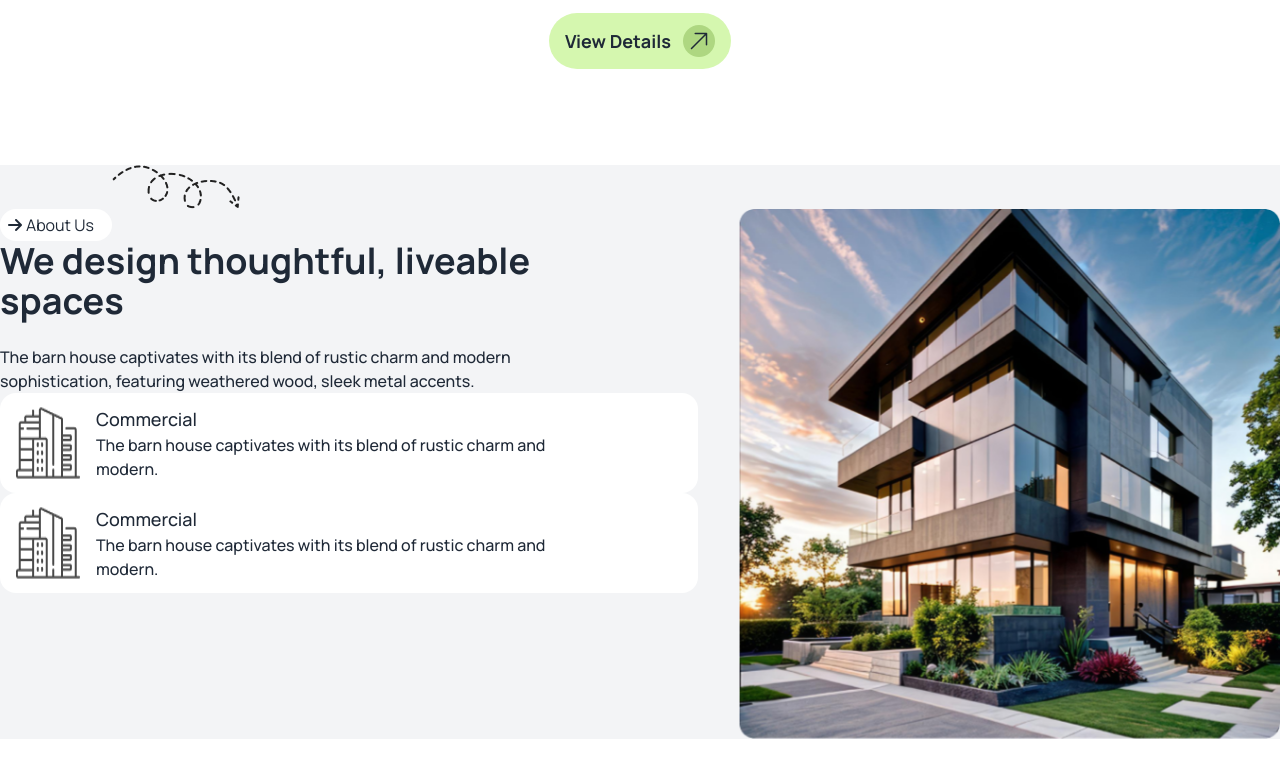
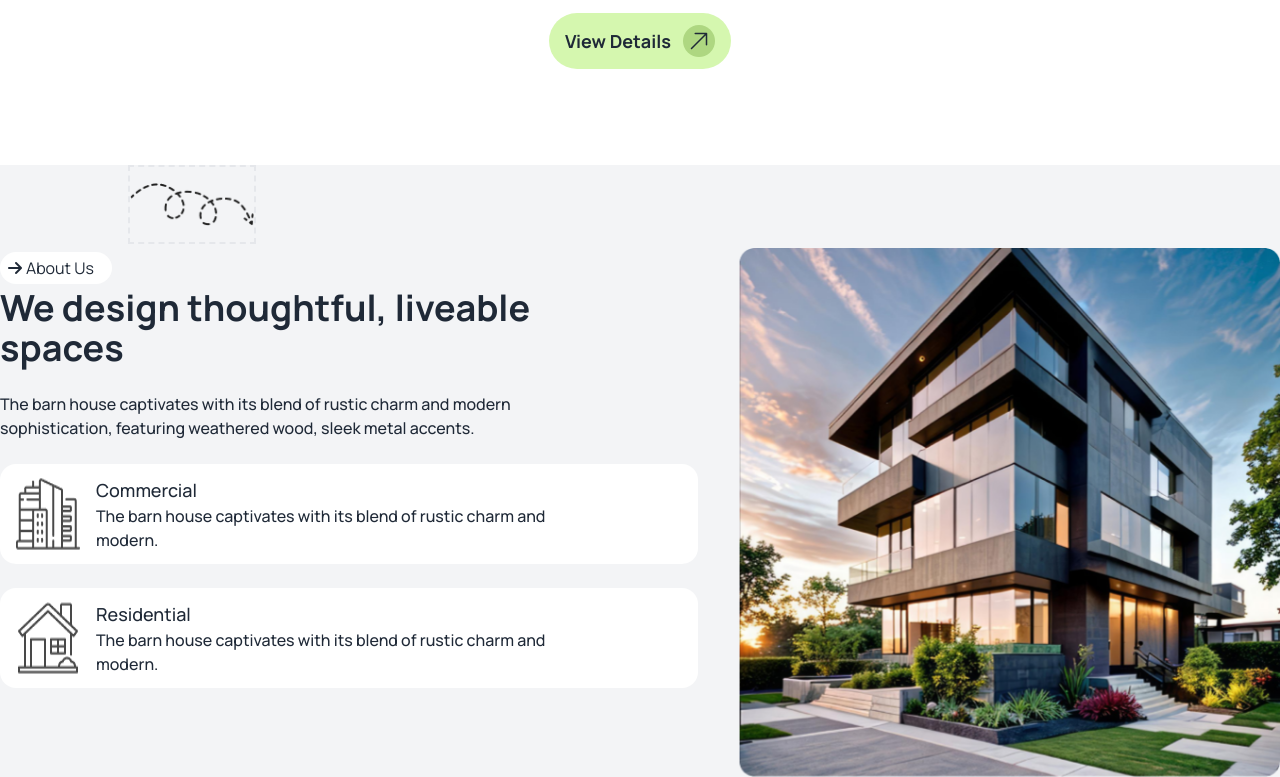
Before and after one commit to jubaer2222/rental, a plain HTML site: page index.html in a window 1280 px wide. Shown: the part 709-1486 px from the top of the page. Before the commit the page ends 1448 px from the top, so only its background shows below. Drawn offline with nearby package versions, Linux system fonts and the light colour scheme; a web font is replaced by a local one.

Commit message:
add thoughtful design section

```diff
--- a/index.html
+++ b/index.html
@@ -91,42 +91,48 @@
 
     <main>
         <!-- THOUGHTFUL DESIGN -->
-        <section class=" bg-gray-100 mt-24">
+        <section class=" bg-gray-100 mt-24 ">
 
-            <div class="ml-28">
-                <img src="images/Vector.png" alt="">
+            <div class="ml-32 border-dashed border-2 w-32  lg:flex hidden py-4">
+                <img class="" src="images/Vector.png" alt="">
             </div>
 
 
-            <div class="flex gap-10 max-w-7xl  mx-auto justify-center ">
+            <div class="lg:flex gap-10 max-w-7xl  mx-auto justify-center mt-1">
             <div>
-                <div class=" max-w-7xl  mx-auto ">
-                    <button class="flex gap-1 bg-white px-2 py-1 items-center w-28 rounded-full">
+                <div class=" max-w-7xl  mx-auto lg:flex-col flex-row ">
+                    <div class="flex lg:justify-start  justify-center">
+                        <button class="flex gap-1 bg-white px-2 py-1 items-center mt-6 lg:mt-1 mb-5 lg:mb-1  w-28 rounded-full ">
                             <i class="fa-solid fa-arrow-right"></i>
                             <p>About Us</p>
                         </button>
-                        <div class="lg:w-[560px]">
-                            <h3 class="font-bold text-2xl lg:text-4xl mb-6 ">We design thoughtful, liveable spaces</h3>
+                    </div>
+
+                            <div class="lg:w-[560px] lg:text-left text-center lg:mx-0 mx-7">
+                                <h3 class="font-bold text-3xl lg:text-4xl mb-6 ">We design thoughtful, liveable spaces</h3>
                                 <P class="font-medium">The barn house captivates with its blend of rustic charm and
                                     modern sophistication, featuring weathered wood, sleek metal accents.</P>
                             </div>
-                        <div class="flex gap-4 bg-white py-3 px-4 rounded-2xl">
+                            <div class="flex gap-4 bg-white py-3 px-4 rounded-2xl mt-6">
                                 <img src="images/commercial.png" alt="">
                                 <div class="pr-28">
                                     <h2 class="text-lg font-medium">Commercial</h2>
                                     <p class="font-medium">The barn house captivates with its blend of rustic charm and modern.</p>
                                 </div>
                             </div>
-                        <div class="flex gap-4 bg-white py-3 px-4 rounded-2xl">
-                            <img src="images/commercial.png" alt="">
+
+
+                            <div class="flex gap-4 bg-white py-3 px-4 rounded-2xl mt-6 mb-6 lg:mb-0">
+                                <img src="images/residential.png" alt="">
                                 <div class="pr-28">
-                                <h2 class="text-lg font-medium">Commercial</h2>
+                                    <h2 class="text-lg font-medium">Residential</h2>
                                     <p class="font-medium">The barn house captivates with its blend of rustic charm and modern.</p>
                                 </div>
                             </div>
+
                     </div>
             </div>
-                <div>
+                <div class="flex mx-auto justify-center">
                     <img src="images/Rectangle.png" alt="">
                 </div>
             </div>
```
Lines whose indentation alone changed are shown as unchanged.
